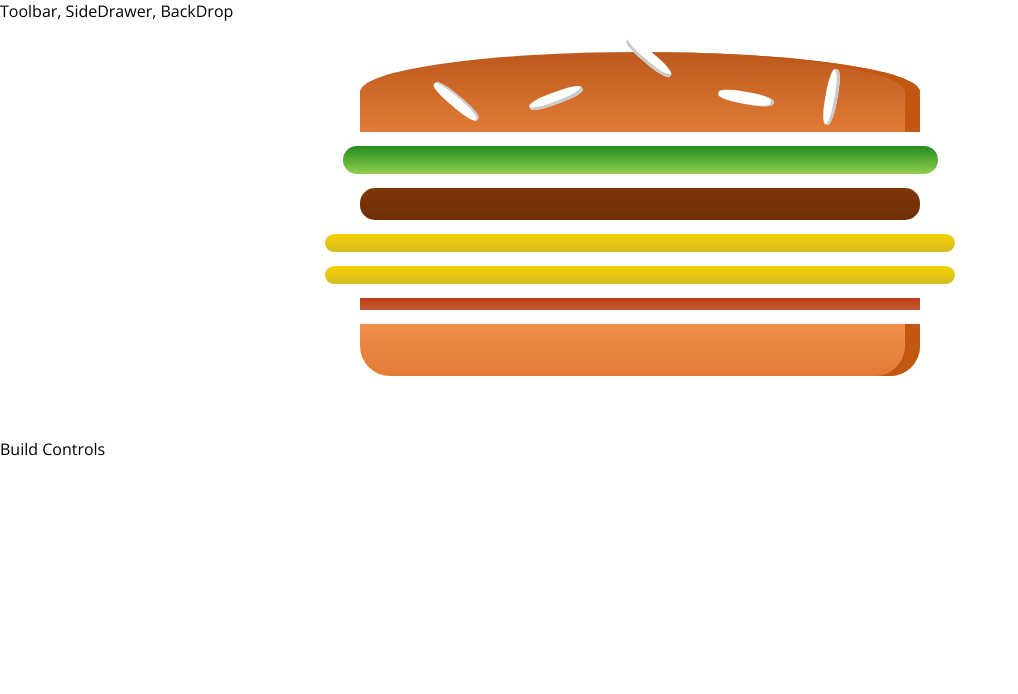
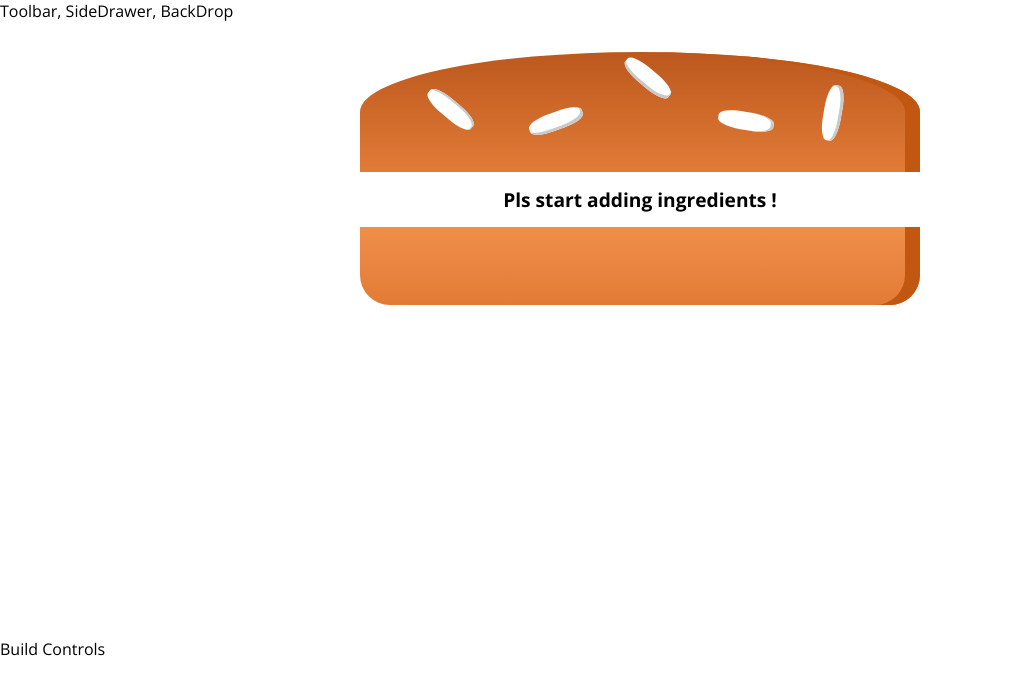
Before and after one commit to pooridev/burger-builder, a React (Create React App) app: page / in a window 1280 px wide. Shown: the top 694 px of the page, without its empty margins (0-1018 px from the left). Built offline with nearby package versions, Linux system fonts and the light colour scheme.

Commit message:
Feat: will show custom message if ingredients array was empty

```diff
--- a/src/components/Burger/Burger.jsx
+++ b/src/components/Burger/Burger.jsx
@@ -5,12 +5,19 @@ const burger = props => {
 	// props
 	const { ingredients } = props;
 
-	const transformedIngredients = Object.keys(ingredients).map(igKey => {
-		return [...Array(ingredients[igKey])].map((_, index) => {
-			return <BurgerIngredient key={igKey + index} type={igKey} />;
-		});
-	});
+	let transformedIngredients = Object.keys(ingredients)
+		.map(igKey => {
+			return [...Array(ingredients[igKey])].map((_, index) => {
+				return <BurgerIngredient key={igKey + index} type={igKey} />;
+			});
+		})
+		.reduce((arr, el) => {
+			return arr.concat(el);
+		}, []);
 
+	if (transformedIngredients.length === 0) {
+		transformedIngredients = <p>Pls start adding ingredients !</p>;
+	}
 	return (
 		<div className={classes.Burger}>
 			<BurgerIngredient type='bread-top' />
--- a/src/components/Burger/Burger.module.css
+++ b/src/components/Burger/Burger.module.css
@@ -1,22 +1,30 @@
 .Burger {
 	width: 100%;
+	margin: auto;
 	height: 250px;
-	margin: auto;
 	overflow: auto;
 	text-align: center;
 	font-weight: bold;
 	font-size: 1.2rem;
 }
-@media (min-width: 500px) and (min-height: 401px) {
+
+@media (min-width: 500px) and (min-height: 400px) {
 	.Burger {
 		width: 350px;
 		height: 300px;
 	}
 }
 
+@media (min-width: 500px) and (min-height: 401px) {
+	.Burger {
+		width: 450px;
+		height: 400px;
+	}
+}
+
 @media (min-width: 1000px) and (min-height: 700px) {
 	.Burger {
 		width: 700px;
-		height: 400px;
+		height: 600px;
 	}
 }
--- a/src/containers/BurgerBuilder/BurgerBuilder.jsx
+++ b/src/containers/BurgerBuilder/BurgerBuilder.jsx
@@ -5,10 +5,10 @@ import Aux from '../../hoc/Auxiliary';
 class BurgerBuilder extends Component {
 	state = {
 		ingredients: {
-			salad: 1,
-			meat: 1,
-			cheese: 2,
-			bacon: 1
+			salad: 0,
+			meat: 0,
+			cheese: 0,
+			bacon: 0
 		}
 	};
 	render() {
```
